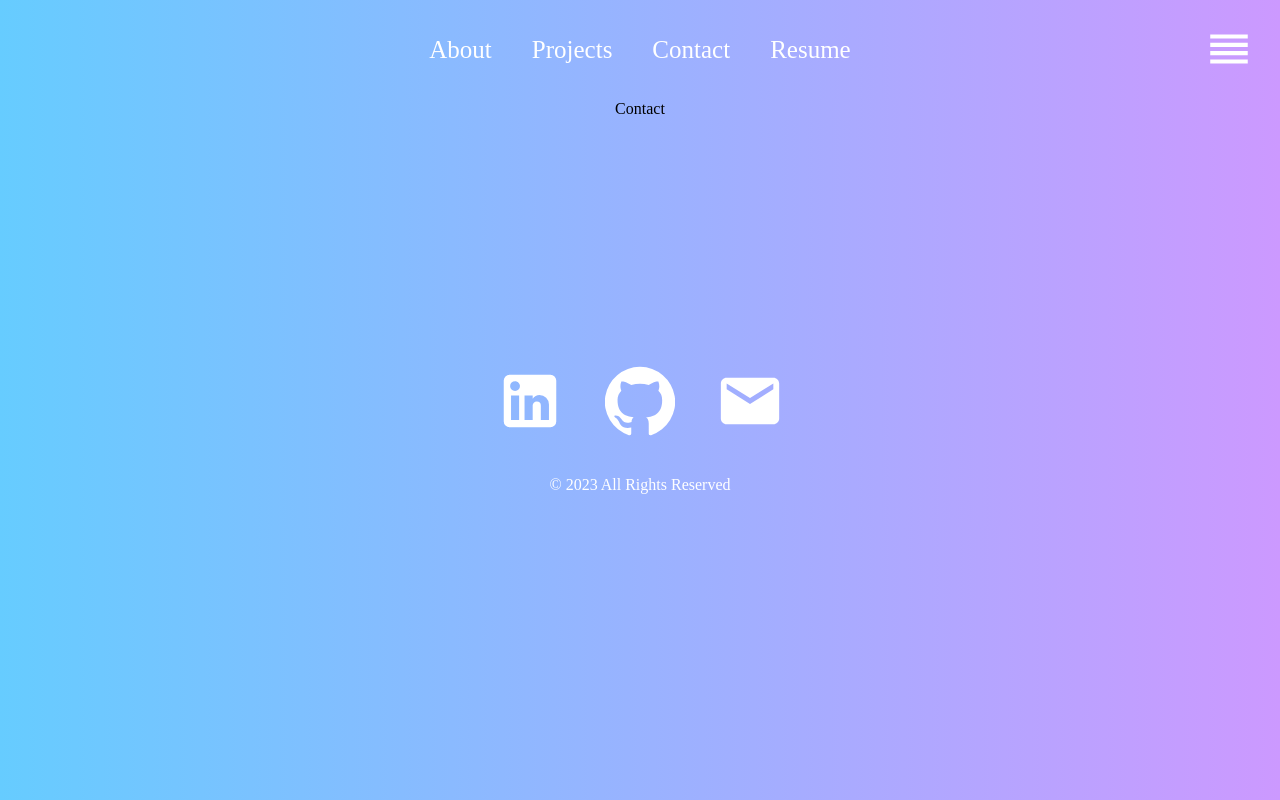
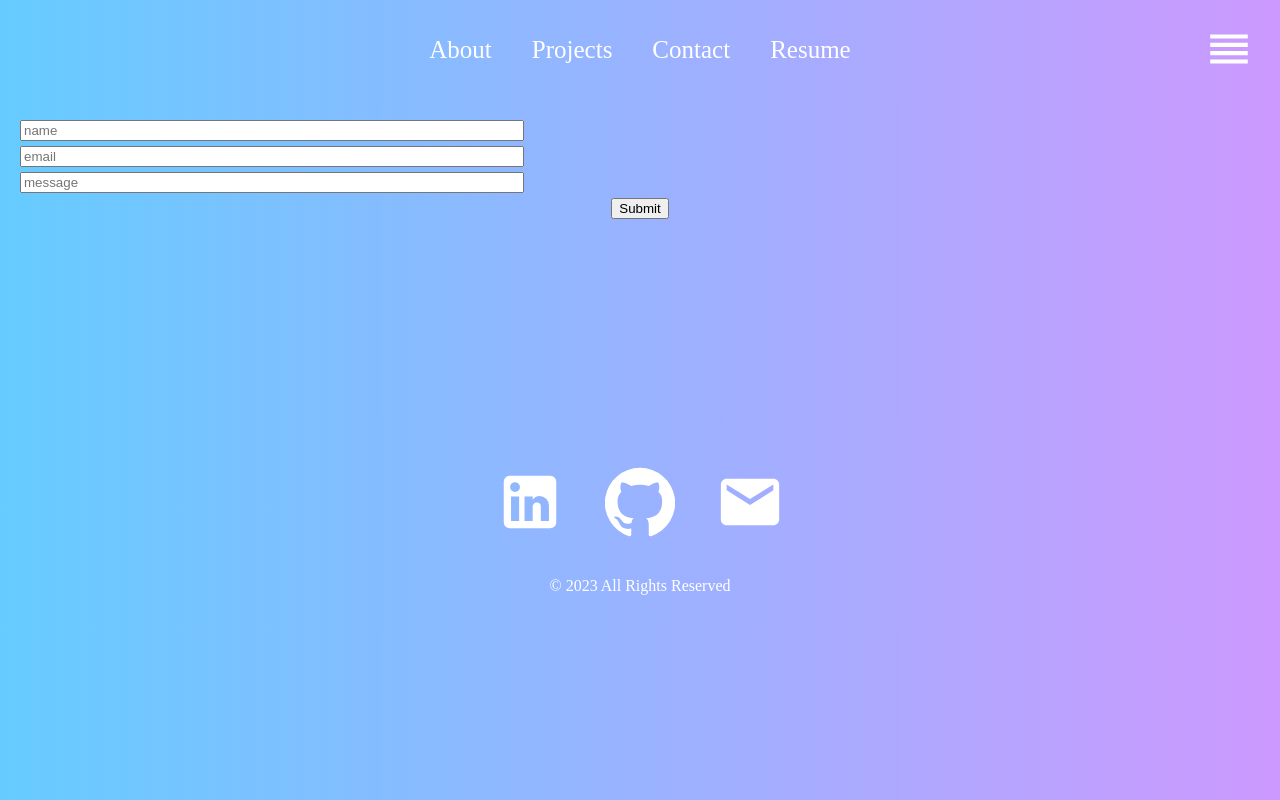
Before and after one commit to aldoibuado/Aldo-Portfolio, a React (Create React App) app in the folder myportfolio/: page /contact in a window 1280 px wide. Built offline with nearby package versions, Linux system fonts and the light colour scheme.

Commit message:
working on the contact page and form

```diff
--- a/myportfolio/src/pages/Contact.js
+++ b/myportfolio/src/pages/Contact.js
@@ -1,8 +1,78 @@
-import React from 'react'
+import React, { useState } from 'react'
+import '../styles/Contact.css';
+
+// importing the helper function that will help check if the email is valid
+import { validateEmail } from '../utils/helpers';
 
 function Contact() {
+  const [name, setName] = useState('');
+  const [email, setEmail] = useState('');
+ const [message, setMessage] = useState('');
+ const [errorMessage, setErrorMessage] = useState('');
+
+ const handleInputChange = (e) => {
+  const { target } = e;
+  const inputType = target.name;
+  const inputValue = target.value;
+
+  if (inputType === 'name') {
+    setName(inputValue);
+  } else if (inputType === 'email') {
+    setEmail(inputValue);
+  } else {
+    setMessage(inputValue)
+  }
+ };
+
+ const handleFormSubmit = (e) => {
+  e.preventDefault();
+
+  if (!validateEmail(email)) {
+    setErrorMessage('Email is invalid');
+    return;
+  }
+
+  setName('');
+  setEmail('');
+  setMessage('');
+ }
+
   return (
-    <div>Contact</div>
+    <div>
+      {/* <p>Contact {name}</p> */}
+      <form className='form'>
+        <input
+         value={name}
+         name='name'
+         onChange={handleInputChange}
+         type='name'
+         placeholder='name'
+         />
+         <input
+         value={email}
+         name='email'
+         onChange={handleInputChange}
+         type='email'
+         placeholder='email'
+         />
+         <input
+         value={message}
+         name='message'
+         onChange={handleInputChange}
+         type='text'
+         placeholder='message'
+         />
+
+         <button type='button' onClick={handleFormSubmit}>
+          Submit
+         </button>
+      </form>
+      {errorMessage && (
+        <div>
+          <p className='error-text'>{errorMessage}</p>
+        </div>
+      )}
+    </div>
   )
 }
 
--- /dev/null
+++ b/myportfolio/src/styles/Contact.css
@@ -0,0 +1,10 @@
+.form {
+    margin: 20px;
+}
+
+.form input {
+    display: block;
+    margin-top: 5px;
+    margin-bottom: 5px;
+    width: 40%;
+}
--- /dev/null
+++ b/myportfolio/src/utils/helpers.js
@@ -0,0 +1,4 @@
+export function validateEmail(email) {
+    const re = /^(([^<>()[\]\\.,;:\s@"]+(\.[^<>()[\]\\.,;:\s@"]+)*)|(".+"))@((\[[0-9]{1,3}\.[0-9]{1,3}\.[0-9]{1,3}\.[0-9]{1,3}\])|(([a-zA-Z\-0-9]+\.)+[a-zA-Z]{2,}))$/;
+    return re.test(String(email).toLowerCase());
+}
```
